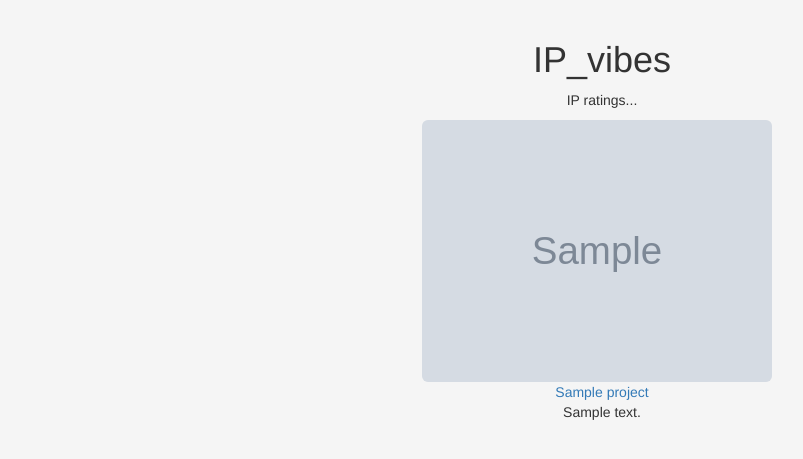
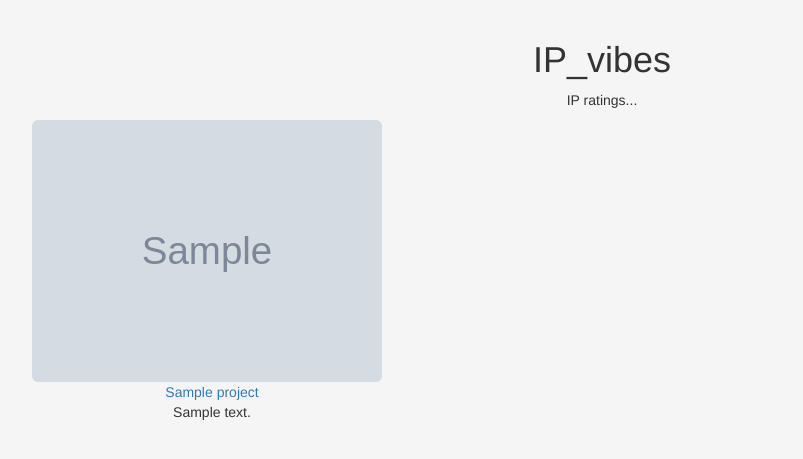
Before and after one commit to macymuhia/IP_vibes, a Django app: page / in a window 1280 px wide. Shown: the part 50-509 px from the top of the page, without its empty margins (38-841 px from the left). Run offline with Django 3.2, Linux system fonts and the light colour scheme; tables that the repository leaves empty hold one stand-in row (values such as "Sample post"); grey boxes marked "Sample" are stand-in pictures; some libraries are stand-ins or nearby versions.

Commit message:
Add styling to home page

```diff
--- a/static/css/styles.css
+++ b/static/css/styles.css
@@ -35,3 +35,7 @@ a:hover {
 .btn-primary {
     color: whitesmoke;
 }
+
+.col-md-4 {
+    float: left;
+}
--- a/vibes/templates/home.html
+++ b/vibes/templates/home.html
@@ -7,12 +7,13 @@
         <p class="card-text">IP ratings...</p>
     </div>
     <div class="row">
-        <div class="col-md-4"></div>
         {% for project in projects %}
         <div class="col-md-4">
-            <a href="{% url 'project' project_id=project.project_owner_id %}"><img class="img-responsive img-rounded" src="{{ project.image.url }}" alt=""></a>
-            <a href="{{ project.link }}">{{ project.title }}</a>
-            <p>{{ project.description }}</p>
+            <!-- <a href="{% url 'project' project_id=project.project_owner_id %}"> -->
+            <img class="img-responsive img-rounded" src="{{ project.image.url }}" alt="">
+            <!-- </a> -->
+            <a href="{{ project.link }}" target="_blank">{{ project.title }}</a>
+            <p>{{ project.description | truncatechars:80 }}</p>
         </div>
         {% endfor %}
     </div>
```
Also changed, not shown: media/projects/bella_pizzeria.png (added), media/projects/cute_quotes.png (added), media/projects/github_explorer.png (added), media/projects/panorama.png (added), media/projects/portfolio.png (added), media/projects/santorini.png (added), media/projects/triangle_tracker.png (added).
